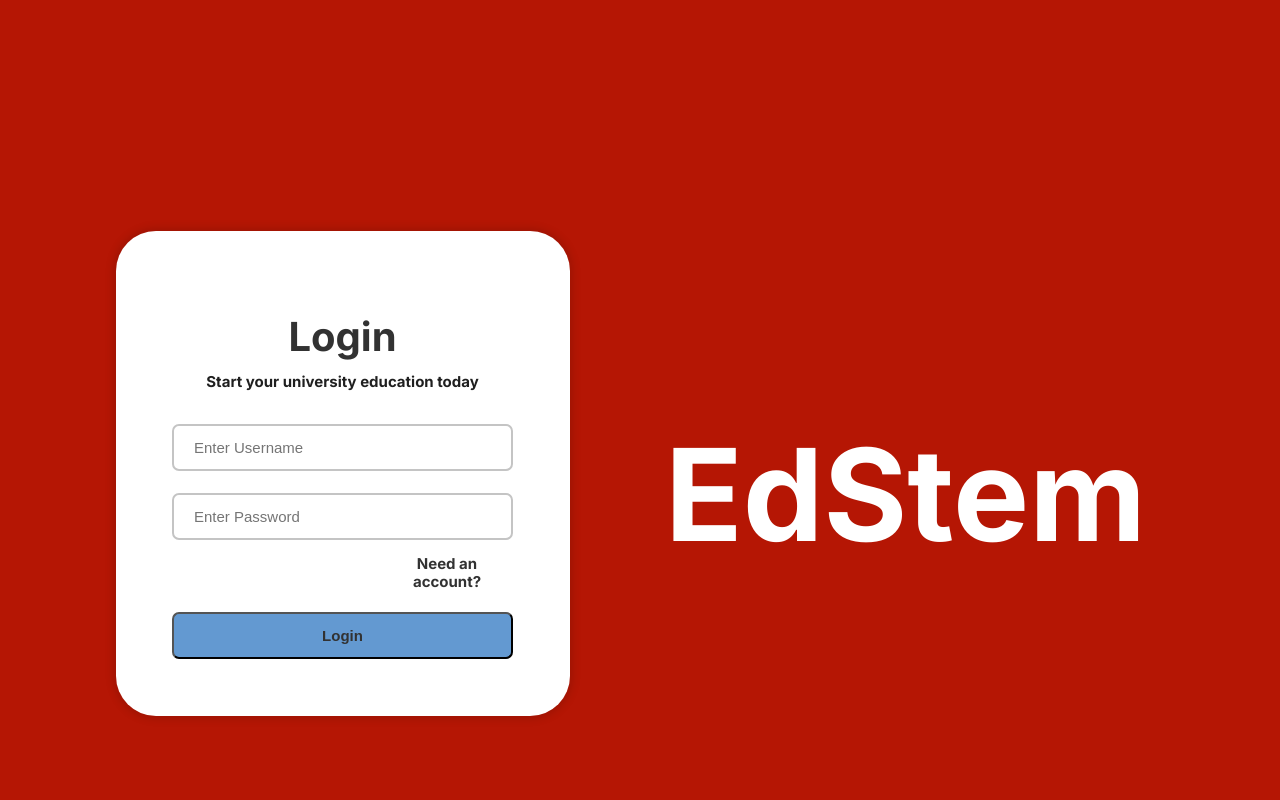
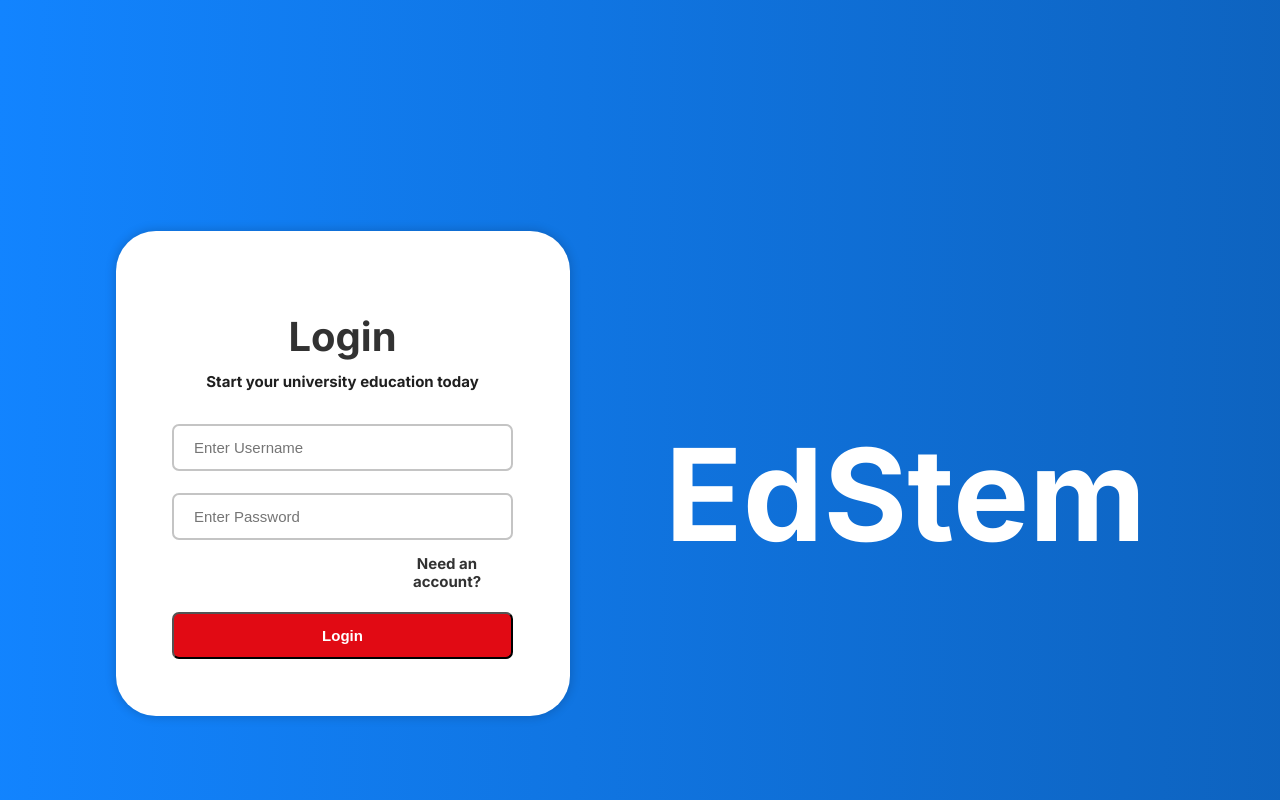
Before and after one commit to AL108/INFO2222-ASG, a Python web app: template src/templates/login.html in a window 1280 px wide. Run offline with Jinja, Linux system fonts and the light colour scheme; the template is opened without the code that fills it, so the values that code supplies are empty.

Commit message:
changed background of login page

```diff
--- a/src/static/css/login.css
+++ b/src/static/css/login.css
@@ -53,13 +53,13 @@
     font-weight: 700;
     font-size: 15px;
     line-height: 18px;
-
-    color: #323232;
+    border-radius: 7px;
+    color: #ffffff;
 
     position: absolute;
-
-    background: #6399D1;
-    border-radius: 7px;
+    background: rgb(225, 10, 20);
+    /*background: #6399D1;
+    border-radius: 7px;*/
 }
 
 
@@ -112,9 +112,6 @@ h4 {
 }
 
 :link { text-decoration: none; }
-body {
-background: rgb(181, 22, 4);
-}
 
 h1 {
     position: absolute;
@@ -131,3 +128,34 @@ h1 {
 
     color: #FFFFFF;
 }
+
+body {
+    background: linear-gradient(91deg, #1284ff, #000000);
+    background-size: 400% 400%;
+
+    -webkit-animation: AnimationName 0s ease infinite;
+    -moz-animation: AnimationName 0s ease infinite;
+    -o-animation: AnimationName 0s ease infinite;
+    animation: AnimationName 0s ease infinite;
+}
+
+@-webkit-keyframes AnimationName {
+    0%{background-position:0% 50%}
+    50%{background-position:100% 50%}
+    100%{background-position:0% 50%}
+}
+@-moz-keyframes AnimationName {
+    0%{background-position:0% 50%}
+    50%{background-position:100% 50%}
+    100%{background-position:0% 50%}
+}
+@-o-keyframes AnimationName {
+    0%{background-position:0% 50%}
+    50%{background-position:100% 50%}
+    100%{background-position:0% 50%}
+}
+@keyframes AnimationName {
+    0%{background-position:0% 50%}
+    50%{background-position:100% 50%}
+    100%{background-position:0% 50%}
+}
```
Also changed, not shown: src/123.jpeg (added).
